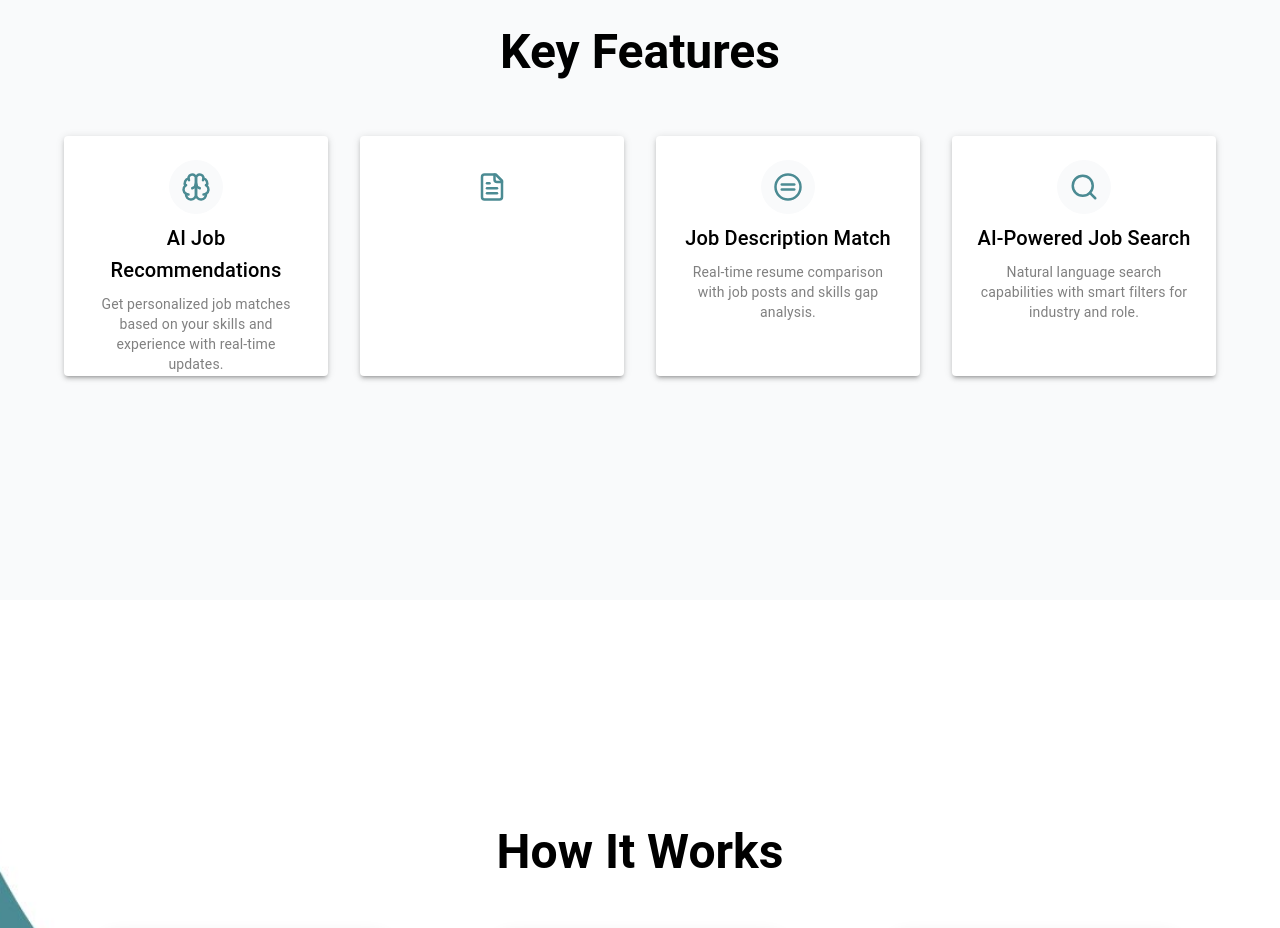
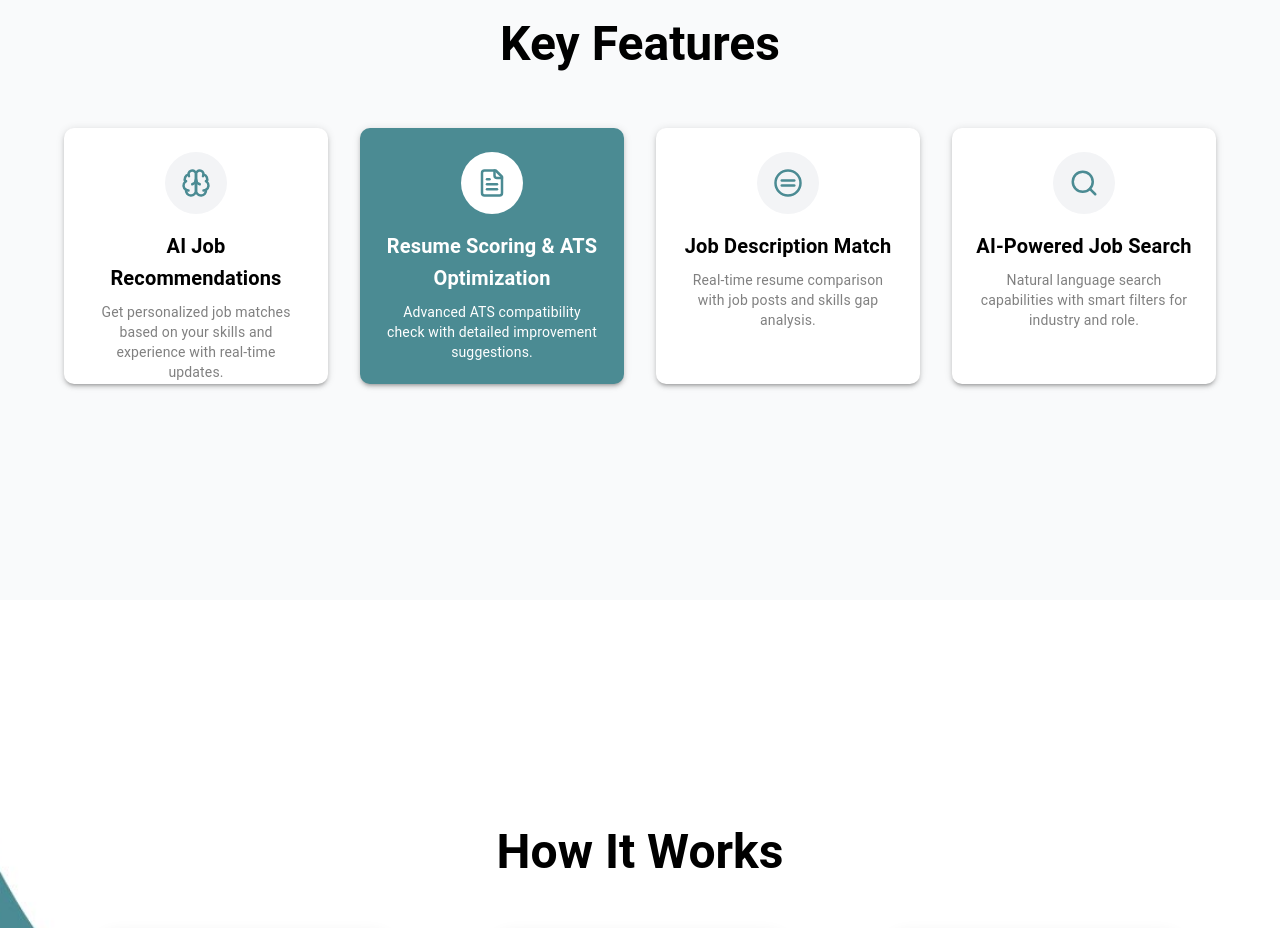
Before and after one commit to abdullah-k18/rozgar-dev, a Next.js app: page / in a window 1280 px wide. Shown: the part 1000-1928 px from the top of the page. Built offline with nearby package versions, Linux system fonts and the light colour scheme.

Commit message:
Resolved Tailwind & Material UI Conflict

```diff
--- a/app/page.js
+++ b/app/page.js
@@ -19,6 +19,7 @@ import {
   AppBar,
   Toolbar,
   Button,
+  Box,
 } from "@mui/material";
 import { useState, useEffect } from "react";
 import Link from "next/link";
@@ -236,8 +237,9 @@ export default function Home() {
         <Container>
           <Typography
             variant="h3"
-            className="text-center text-black"
             sx={{
+              textAlign: "center",
+              color: "black",
               fontSize: { xs: "2rem", md: "2.5rem", lg: "3rem" },
               fontWeight: "bolder",
               marginBottom: "3.5rem",
@@ -246,38 +248,51 @@ export default function Home() {
             Key Features
           </Typography>
 
-          <Grid
-            container
-            spacing={4}
-            justifyContent="center"
-            className="flex-wrap"
-          >
+          <Grid container spacing={4} justifyContent="center">
             {features.map(({ id, logo, title, description }, index) => (
               <Grid item xs={12} sm={6} md={3} key={id}>
                 <Card
-                  className={`h-60 lg:w-75 transition duration-500 cursor-pointer ${
-                    activeFeature === index
-                      ? "bg-[#4b8b93] text-white"
-                      : "bg-white"
-                  }`}
                   sx={{
+                    height: "16rem",
+                    width: "100%",
+                    maxWidth: "300px",
+                    transition: "background-color 0.5s ease, color 0.5s ease",
+                    backgroundColor:
+                      activeFeature === index ? "#4b8b93" : "#ffffff",
+                    color: activeFeature === index ? "white" : "black",
                     boxShadow: 3,
-                    borderRadius: "xl",
+                    borderRadius: "10px",
+                    cursor: "pointer",
                   }}
                 >
-                  <CardContent className="text-center" sx={{ padding: 3 }}>
-                    <div
-                      className={`rounded-full p-3 inline-flex justify-center items-center ${
-                        activeFeature === index ? "bg-white" : "bg-gray-50"
-                      }`}
+                  <CardContent
+                    sx={{
+                      textAlign: "center",
+                      padding: 3,
+                    }}
+                  >
+                    <Box
+                      sx={{
+                        borderRadius: "50%",
+                        padding: 2,
+                        display: "inline-flex",
+                        justifyContent: "center",
+                        alignItems: "center",
+                        backgroundColor:
+                          activeFeature === index
+                            ? "white"
+                            : "rgb(243, 244, 246)",
+                        transition: "background-color 0.5s ease",
+                      }}
                     >
                       {logo}
-                    </div>
+                    </Box>
                     <Typography
                       variant="h6"
-                      className="font-bold"
                       sx={{
-                        marginTop: 1,
+                        fontWeight: "bold",
+                        marginTop: 2,
+                        transition: "color 0.5s ease",
                         color: activeFeature === index ? "white" : "black",
                       }}
                     >
@@ -285,9 +300,9 @@ export default function Home() {
                     </Typography>
                     <Typography
                       variant="body2"
-                      className="transition duration-500"
                       sx={{
                         marginTop: 1,
+                        transition: "color 0.5s ease",
                         color: activeFeature === index ? "white" : "gray",
                       }}
                     >
```
